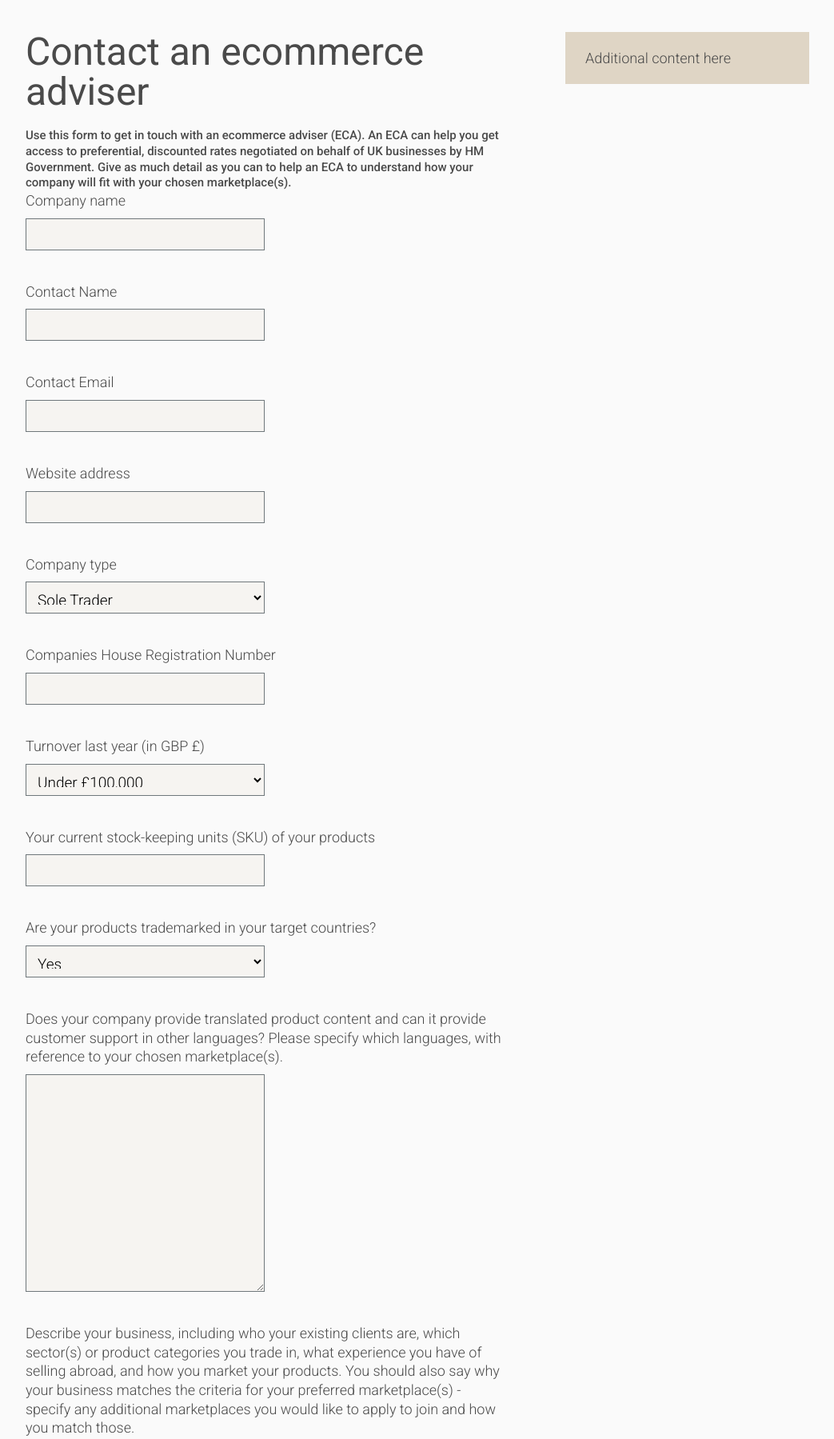
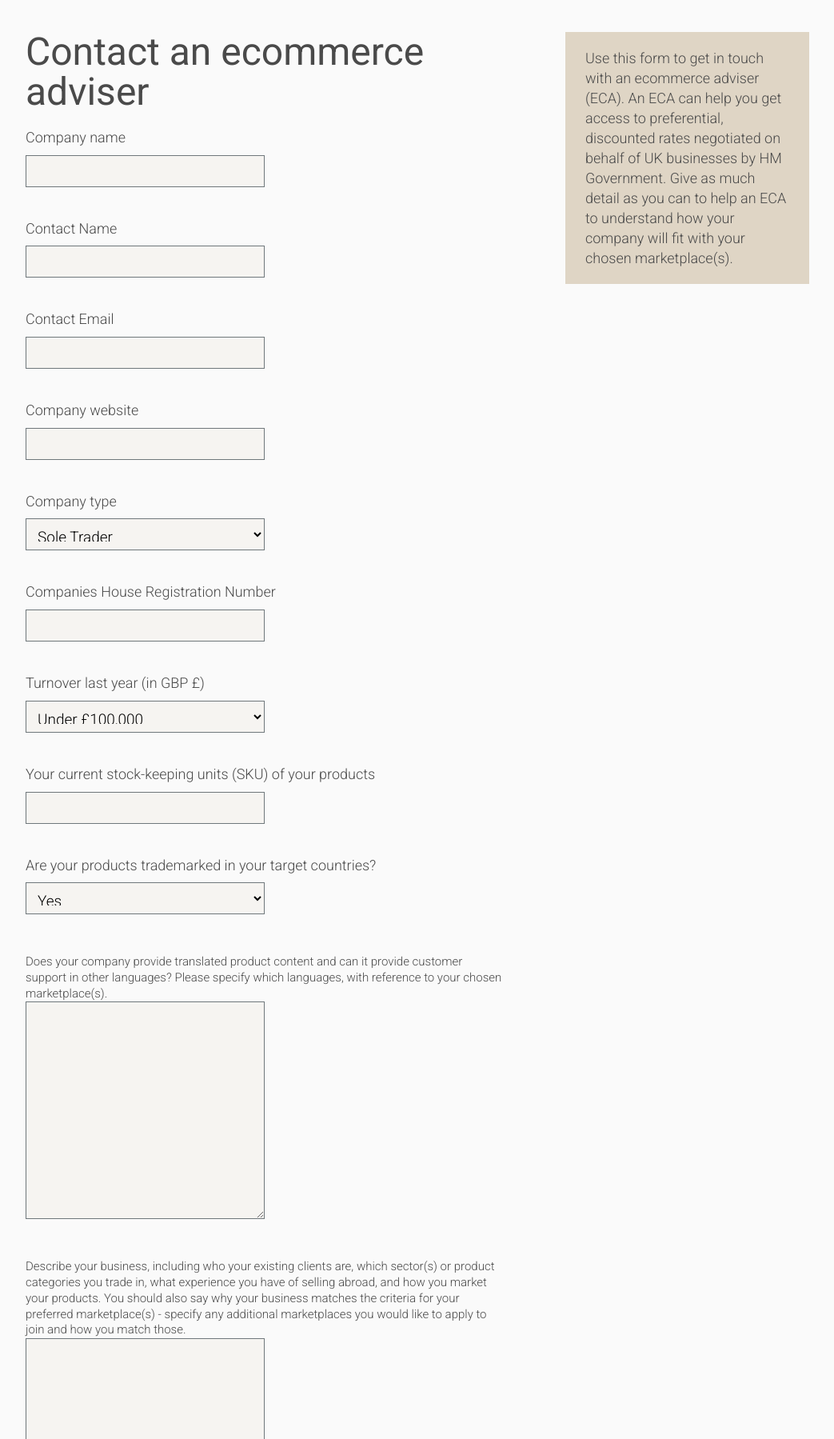
Before and after one commit to uktrade/help, a Django app: page /triage/1/ in a window 1280 px wide. Shown: the part 136-1935 px from the top of the page at 80% size, without its empty margins (123-1166 px from the left). Run offline with Django 3.2, Linux system fonts and the light colour scheme.

Commit message:
Triage updates
pep8

```diff
--- a/contact/forms.py
+++ b/contact/forms.py
@@ -7,30 +7,21 @@ from .meta import choices, labels, help_text
 class FeedbackForm(DITHelpForm):
     content = forms.CharField(label="Feedback", required=True, widget=forms.Textarea)
 
-    def get_body(self):
-        content = self.cleaned_data.get('content')
-        origin_page = self.cleaned_data.get('originating_page')
-        if origin_page:
-            content = self.cleaned_data.get('content')
-            body = "User was on page:{0}\n\n{1}".format(origin_page, content)
-        else:
-            body = "{0}".format(content)
-        return body
-
 
 class TriageForm(DITHelpForm):
-    company_name = forms.CharField(required=True, widget=forms.TextInput(attrs={'size': '50'}))
+    company_name = forms.CharField(required=True, widget=forms.TextInput())
     company_type = forms.ChoiceField(required=True, choices=choices.TRIAGE_COMPANY_TYPES)
     company_number = forms.CharField(required=False, label=labels.COMPANY_NUMBER)
-    website_address = forms.CharField(required=True)
+    website_address = forms.CharField(required=True, label=labels.COMPANY_WEBSITE)
     contact_name = forms.CharField(required=True, label=labels.CONTACT_NAME)
     contact_email = forms.EmailField(required=True, label=labels.CONTACT_EMAIL)
     sku_number = forms.IntegerField(required=True, label=labels.TRIAGE_SKU_NUMBER)
     sales = forms.ChoiceField(required=True, label=labels.TRIAGE_SALES, choices=choices.TRIAGE_SALES_THRESHOLDS)
-    translation = forms.CharField(required=True, label=labels.TRIAGE_TRANSLATION, widget=forms.Textarea)
     trademarked = forms.ChoiceField(required=True, label=labels.TRIAGE_TRADEMARKED, choices=choices.BOOLEAN_YES_NO)
+    translation = forms.CharField(required=True, widget=forms.Textarea,
+                                  label=labels.TRIAGE_TRANSLATION, help_text=help_text.TRIAGE_TRANSLATION)
     description = forms.CharField(required=True, widget=forms.Textarea,
-                                  label=labels.TRIAGE_DESCRIPTION)
+                                  label=labels.TRIAGE_DESCRIPTION, help_text=help_text.TRIAGE_DESCRIPTION)
 
     field_order = [
         'company_name', 'contact_name', 'contact_email', 'website_address', 'company_type', 'company_number', 'sales',
--- /dev/null
+++ b/contact/meta/help_text.py
@@ -0,0 +1,7 @@
+TRIAGE_TRANSLATION = "Does your company provide translated product content and can it provide customer support in\
+                      other languages? Please specify which languages, with reference to your chosen marketplace(s)."
+TRIAGE_DESCRIPTION = "Describe your business, including who your existing clients are, which sector(s) or product\
+                      categories you trade in, what experience you have of selling abroad, and how you market your\
+                      products.  You should also say why your business matches the criteria for your preferred\
+                      marketplace(s) - specify any additional marketplaces you would like to apply to join and how you\
+                      match those."
--- a/contact/meta/labels.py
+++ b/contact/meta/labels.py
@@ -1,16 +1,10 @@
 CONTACT_NAME = "Contact Name"
 CONTACT_EMAIL = "Contact Email"
 COMPANY_NUMBER = "Companies House Registration Number"
+COMPANY_WEBSITE = "Company website"
 
-TRIAGE_DESCRIPTION = "Describe your business, including who your existing clients are, which sector(s) or product\
-                      categories you trade in, what experience you have of selling abroad, and how you market your\
-                      products.  You should also say why your business matches the criteria for your preferred\
-                      marketplace(s) - specify any additional marketplaces you would like to apply to join and how you\
-                      match those."
 TRIAGE_SALES = "Turnover last year (in GBP £)"
 TRIAGE_SKU_NUMBER = "Your current stock-keeping units (SKU) of your products"
-TRIAGE_TRANSLATION = "Does your company provide translated product content and can it provide customer support in\
-                      other languages? Please specify which languages, with reference to your chosen marketplace(s)."
 TRIAGE_TRADEMARKED = "Are your products trademarked in your target countries?"
-TRIAGE_TRANSLATION = "Does your company provide translated product content and can it provide customer support in\
-                      other languages? Please specify which languages, with reference to your chosen marketplace(s)."
+TRIAGE_TRANSLATION = ""
+TRIAGE_DESCRIPTION = ""
--- a/contact/templates/triage.html
+++ b/contact/templates/triage.html
@@ -5,7 +5,7 @@
 {% block after_form %}
   <div class="column-three-eights">
     <div class="home-info background--stone">
-      Additional content here
+      Use this form to get in touch with an ecommerce adviser (ECA). An ECA can help you get access to preferential, discounted rates negotiated on behalf of UK businesses by HM Government. Give as much detail as you can to help an ECA to understand how your company will fit with your chosen marketplace(s).
     </div>
   </div>
 {% endblock %}
--- a/contact/views.py
+++ b/contact/views.py
@@ -44,7 +44,3 @@ class TriageView(DITHelpView):
     form_class = TriageForm
     form_title = "Contact an ecommerce adviser"
     template_name = "triage.html"
-    form_description = "Use this form to get in touch with an ecommerce adviser (ECA). An ECA can help you get access\
-                        to preferential, discounted rates negotiated on behalf of UK businesses by HM Government. Give\
-                        as much detail as you can to help an ECA to understand how your company will fit with your\
-                        chosen marketplace(s)."
```
